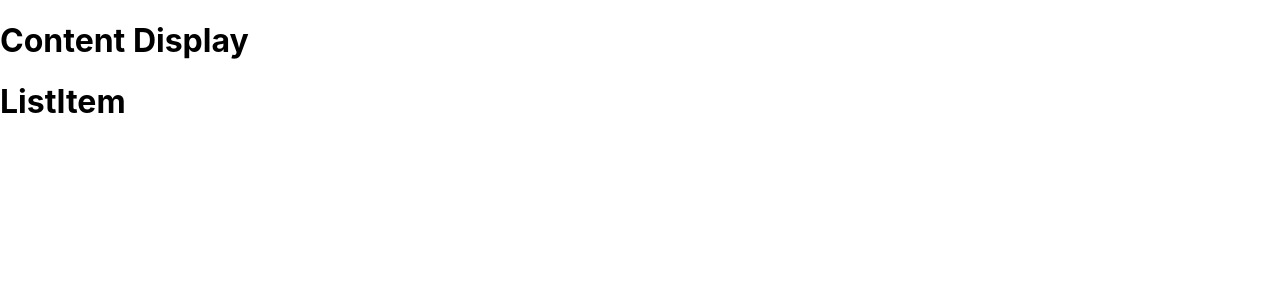
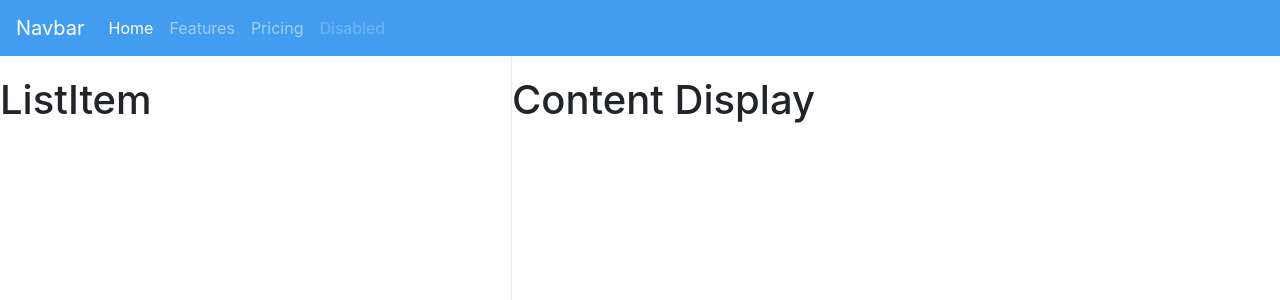
Before and after one commit to pacosw1/FinalProject-Finland, a React (Create React App) app: page / in a window 1280 px wide. Shown: the top 300 px of the page. Built offline with nearby package versions, Linux system fonts and the light colour scheme.

Commit message:
added bootstrap to react project, added css to main ui, created NavBar component

```diff
--- a/package.json
+++ b/package.json
@@ -3,6 +3,7 @@
   "version": "0.1.0",
   "private": true,
   "dependencies": {
+    "bootstrap": "^4.1.3",
     "react": "^16.5.2",
     "react-dom": "^16.5.2",
     "react-scripts": "2.0.5"
--- a/src/App.css
+++ b/src/App.css
@@ -1,32 +1,82 @@
-.App {
-  text-align: center;
+ul {
+  list-style: none;
+  margin-left: -2.5rem;
+}
+#headTitle {
+  border-bottom: 1px solid;
+  padding-bottom: 4%;
+  width: 100%;
+  border-color: rgba(0, 123, 237, 0.74);
 }
 
-.App-logo {
-  animation: App-logo-spin infinite 20s linear;
-  height: 40vmin;
+.btn-group {
+  margin-top: 2%;
+  text-align: center;
+  display: flex;
 }
 
-.App-header {
-  background-color: #282c34;
-  min-height: 100vh;
-  display: flex;
-  flex-direction: column;
-  align-items: center;
-  justify-content: center;
-  font-size: calc(10px + 2vmin);
-  color: white;
+.btn:hover {
+  background-color: rgba(0, 123, 237, 0.93);
+  border-style: none;
 }
 
-.App-link {
-  color: #61dafb;
+.navbar {
+  background-color: rgba(0, 123, 237, 0.74);
 }
 
-@keyframes App-logo-spin {
-  from {
-    transform: rotate(0deg);
-  }
-  to {
-    transform: rotate(360deg);
-  }
+li {
+  background-color: none;
+  height: 100%;
+  width: 100%;
 }
+li:hover {
+  background-color: #f4f8ff;
+}
+.btn {
+  text-align: center;
+  border-color: white;
+
+  border-left: none;
+
+  background-color: rgba(0, 123, 237, 0.74);
+  margin-right: 1rem;
+  border-radius: 0px;
+}
+
+.listItem {
+  border-bottom: solid 1px;
+  border-color: rgba(0, 123, 237, 0.74);
+
+  padding-top: 2rem;
+  margin-bottom: 0rem;
+}
+.table {
+  width: 100%;
+  border-bottom: solid;
+}
+.split {
+  height: 89%;
+
+  position: fixed;
+  z-index: 1;
+  top: 1;
+  overflow-x: hidden;
+  padding-top: 20px;
+}
+
+.left {
+  width: 40%;
+  left: 0;
+  background-color: white;
+  margin-bottom: 3rem;
+  padding-right: 0.3rem;
+  border-right: 1px solid;
+  border-color: #eaedf2;
+  border-opacity: 0.01;
+}
+
+.right {
+  width: 60%;
+  right: 0;
+  background-color: white;
+}
--- a/src/App.js
+++ b/src/App.js
@@ -3,11 +3,14 @@ import logo from "./logo.svg";
 import "./App.css";
 import SideBar from "./SideBar";
 import ContentDisplay from "./ContentDisplay";
+import "bootstrap/dist/css/bootstrap.css";
+import NavBar from "./NavBar";
 
 class App extends Component {
   render() {
     return (
       <div>
+        <NavBar />
         <ContentDisplay />
         <SideBar />
       </div>
--- a/src/ContentDisplay.jsx
+++ b/src/ContentDisplay.jsx
@@ -3,7 +3,7 @@ import React, { Component } from "react";
 class ContentDisplay extends Component {
   render() {
     return (
-      <div>
+      <div className="split right">
         <h1>Content Display</h1>
       </div>
     );
--- /dev/null
+++ b/src/NavBar.jsx
@@ -0,0 +1,42 @@
+import React, { Component } from "react";
+
+class NavBar extends Component {
+  render() {
+    return (
+      <nav className="navbar navbar-expand-lg navbar-dark ">
+        <a className="navbar-brand" href="#">
+          Navbar
+        </a>
+        <button
+          className="navbar-toggler"
+          type="button"
+          data-toggle="collapse"
+          data-target="#navbarNavAltMarkup"
+          aria-controls="navbarNavAltMarkup"
+          aria-expanded="false"
+          aria-label="Toggle navigation"
+        >
+          <span className="navbar-toggler-icon" />
+        </button>
+        <div className="collapse navbar-collapse" id="navbarNavAltMarkup">
+          <div className="navbar-nav">
+            <a className="nav-item nav-link active" href="#">
+              Home <span className="sr-only">(current)</span>
+            </a>
+            <a className="nav-item nav-link" href="#">
+              Features
+            </a>
+            <a className="nav-item nav-link" href="#">
+              Pricing
+            </a>
+            <a className="nav-item nav-link disabled" href="#">
+              Disabled
+            </a>
+          </div>
+        </div>
+      </nav>
+    );
+  }
+}
+
+export default NavBar;
--- a/src/SideBar.jsx
+++ b/src/SideBar.jsx
@@ -8,6 +8,7 @@ class SideBar extends Component {
     };
     return (
       <div className="split left">
+        <div className="container" />
         <ListItem />
       </div>
     );
```
Also changed, not shown: 1 other file (tests, documents, lock files or other folders).
